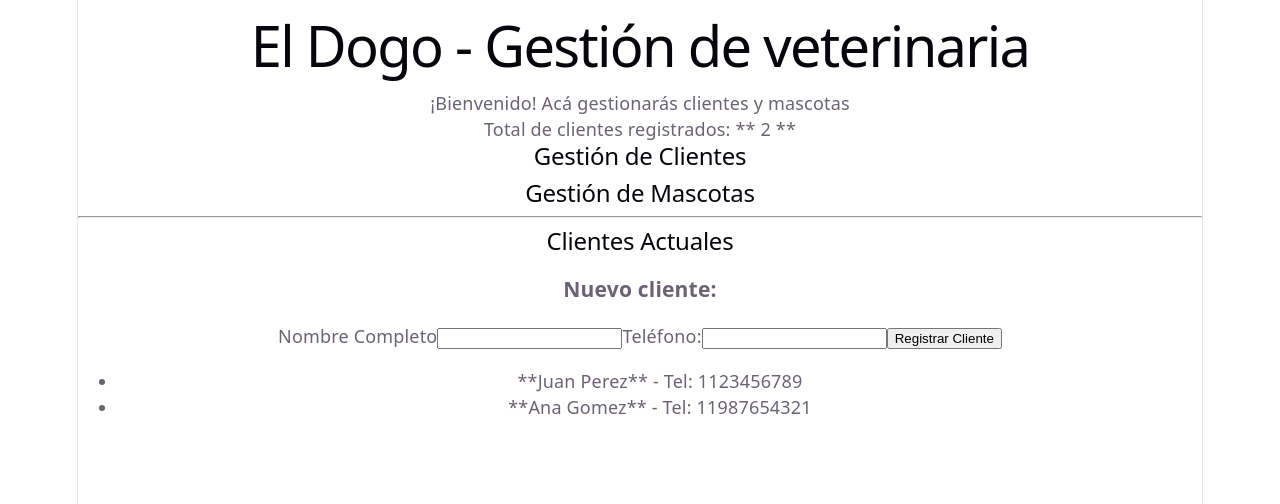
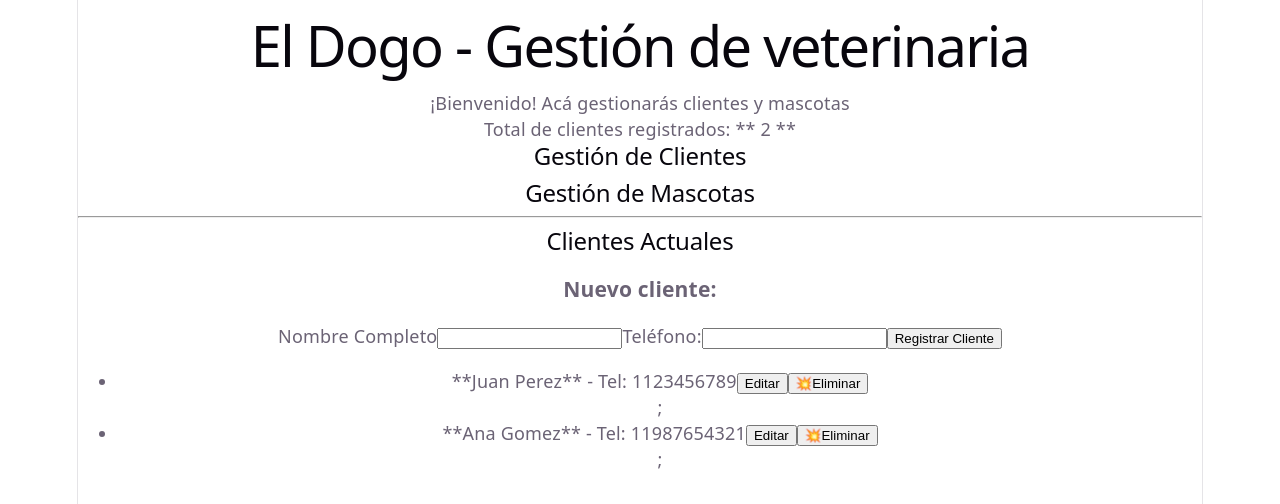
Before and after one commit to Walter-Lauxmann/el-dogo-react-2, a React (Vite) app: page / in a window 1280 px wide. Shown: the top 504 px of the page. Built offline with nearby package versions, Linux system fonts and the light colour scheme.

Commit message:
04 - Eliminar y Editar

```diff
--- a/src/App.jsx
+++ b/src/App.jsx
@@ -13,6 +13,26 @@ function App() {
 
   const agregarCliente = (nuevoCliente) => {
     setClientes([...clientes, nuevoCliente])
+  }
+
+  const eliminarCliente = (clienteId) => {
+    const listaActualizada = clientes.filter( cliente =>
+      cliente.id !== clienteId
+    );
+
+    setClientes(listaActualizada);
+
+  }
+
+  const actualizarCliente = (clienteActualizado) => {
+    const listaActualizada = clientes.map(cliente => {
+      if(cliente.id === clienteActualizado.id) {
+        return clienteActualizado
+      }
+      return cliente;
+    });
+
+    setClientes(listaActualizada);
   }
 
   return (
@@ -31,7 +51,12 @@ function App() {
       <FormularioCliente onClienteAgregado={agregarCliente} />
       <ul>
         {clientes.map((cliente) => (
-              <ClienteItem key={cliente.id} cliente={cliente} />
+              <ClienteItem
+                key={cliente.id}
+                cliente={cliente}
+                onEliminar={eliminarCliente}
+                onGuardar={actualizarCliente}
+                />
         ))
         }
       </ul>
--- a/src/components/ClienteItem.jsx
+++ b/src/components/ClienteItem.jsx
@@ -1,10 +1,67 @@
-function ClienteItem({ cliente }) {
+import {useState} from 'react';
+function ClienteItem({ cliente, onEliminar, onGuardar }) {
 
-return (
-    <li key={cliente.id}>
-        **{cliente.nombre}** - Tel: {cliente.telefono}
-    </li>
-)
+    const [esEdicion, setEsEdicion] = useState(false);
+
+    const [nombreEditado, setNombreEditado] = useState(cliente.nombre);
+    const [telefonoEditado, setTelefonoEditado] = useState(cliente.telefono);
+
+    const manejadorEliminar = () => {
+        if(window.confirm(`¿Seguro que quiere eliminar a ${cliente.nombre}?`)) {
+            onEliminar(cliente.id);
+        }
+    }
+
+    const manejadorEditar = () => {
+        setEsEdicion (true);
+    }
+
+    const manejadorGuardar = (e) => {
+        e.preventDefault();
+
+        const clienteActualizado = {
+            ...cliente,
+            nombre: nombreEditado,
+            telefono: telefonoEditado
+        };
+
+        onGuardar(clienteActualizado);
+
+        setEsEdicion(false);
+    };
+
+
+    return (
+        <li key={cliente.id}>
+            {esEdicion ? (
+                <form onSubmit={manejadorGuardar}>
+                    <input
+                    type="text"
+                    value={nombreEditado}
+                    onChange={(e) => setNombreEditado(e.target.value)}
+                    />
+                    <input
+                    type="text"
+                    value={telefonoEditado}
+                    onChange={(e) => setTelefonoEditado(e.target.value)}
+                    />
+                    <button type="submit">Guardar</button>
+                    <button type="button" onClick={() => setEsEdicion(false)}>Cancelar</button>
+                </form>
+            ): (
+              <div>
+                **{cliente.nombre}** - Tel: {cliente.telefono}
+                <button onClick={manejadorEditar}>
+                    Editar
+                </button>
+                <button onClick={manejadorEliminar}>
+                    💥Eliminar
+                </button>
+              </div>
+            )};
+
+        </li>
+    )
 
 }
 
```
